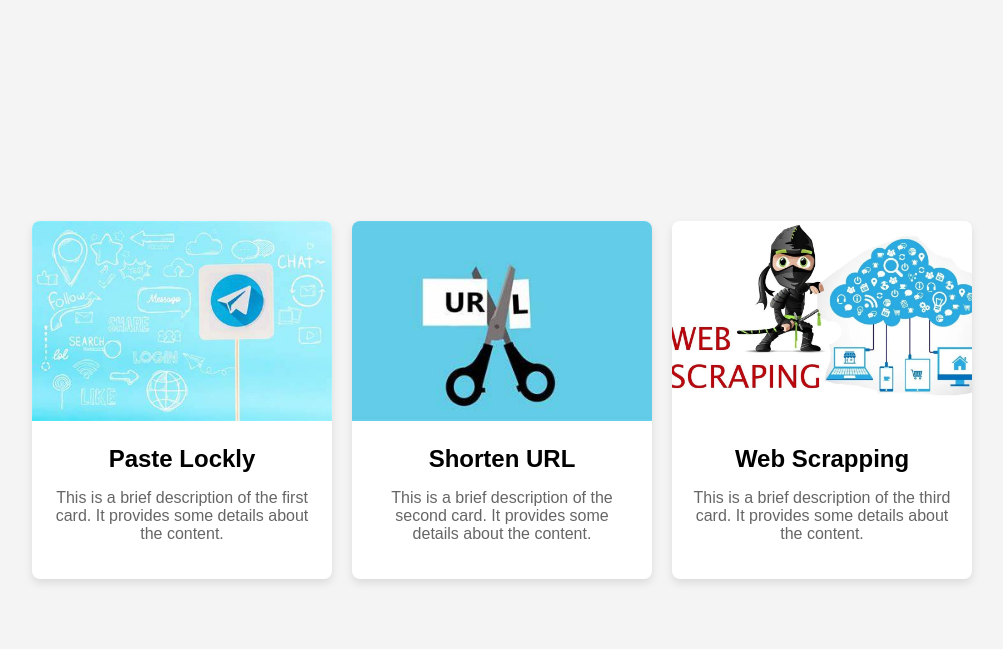
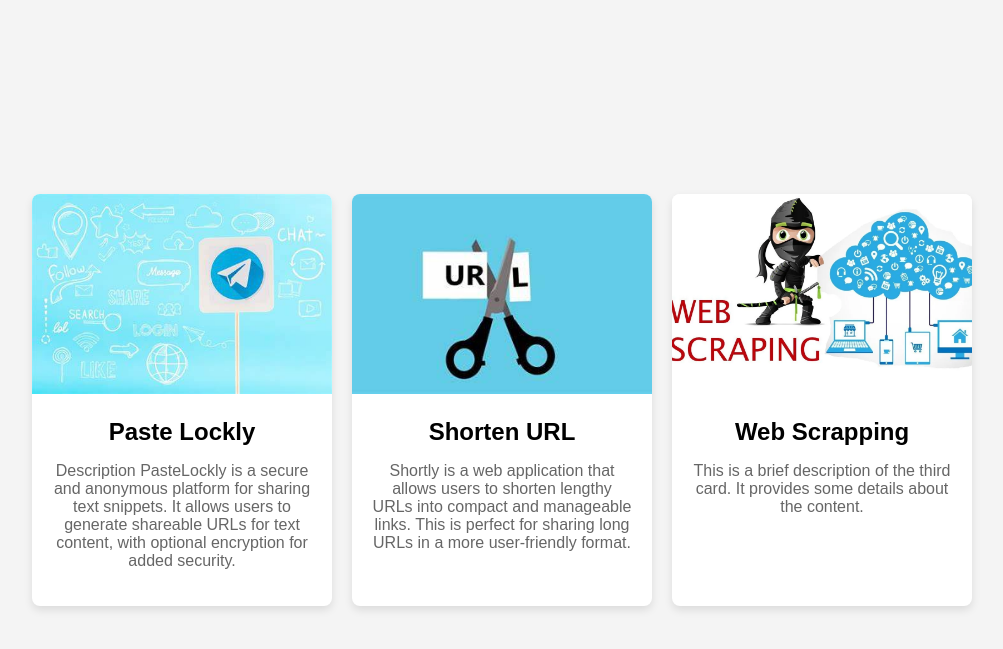
Before and after one commit to ShivamSrivas/flask_projects, a Flask app: page / in a window 1280 px wide. Shown: the top 649 px of the page, without its empty margins (138-1141 px from the left). Run offline with Flask 3, Linux system fonts and the light colour scheme.

Commit message:
Second Push

```diff
--- a/templates/home.html
+++ b/templates/home.html
@@ -59,14 +59,14 @@
             <img src="static/paste_lockly.jpg" alt="Card Image">
             <div class="card-content">
                 <h2 class="card-title">Paste Lockly</h2>
-                <p class="card-text">This is a brief description of the first card. It provides some details about the content.</p>
+                <p class="card-text">Description PasteLockly is a secure and anonymous platform for sharing text snippets. It allows users to generate shareable URLs for text content, with optional encryption for added security.</p>
             </div>
         </a>
         <a href="shorten_url/shorten-urls-page" class="card">
             <img src="static/shorten_url.jpg" alt="Card Image">
             <div class="card-content">
                 <h2 class="card-title">Shorten URL</h2>
-                <p class="card-text">This is a brief description of the second card. It provides some details about the content.</p>
+                <p class="card-text">Shortly is a web application that allows users to shorten lengthy URLs into compact and manageable links. This is perfect for sharing long URLs in a more user-friendly format.</p>
             </div>
         </a>
         <a href="scrappy/scrappy-page" class="card">
```
